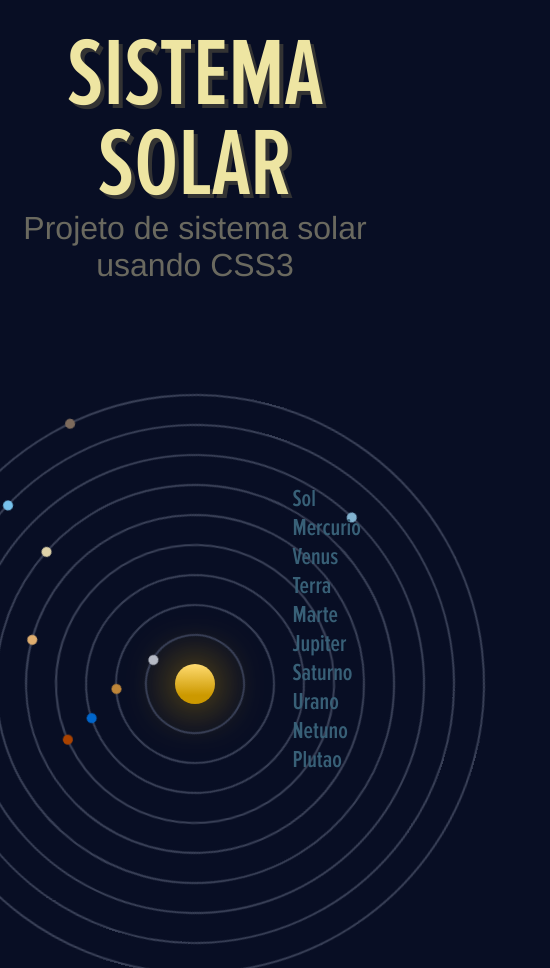
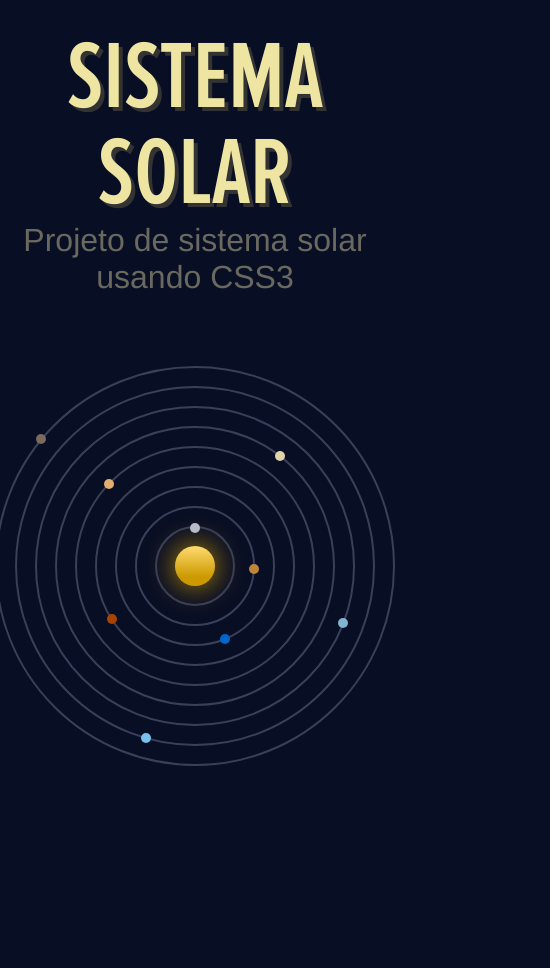
Before and after one commit to eduardo2382/projeto-sistema-solar, a plain HTML site: page index.html in a window 390 px wide. Shown: the top 968 px of the page, 550 px wide, since content can reach past the window. After the commit the page ends 870 px from the top, so only its background shows below. Drawn offline with Linux system fonts and the light colour scheme.

Commit message:
sistema solar adaptado para pequenas telas

```diff
--- a/styles/style.css
+++ b/styles/style.css
@@ -10,14 +10,7 @@
     font-style: normal;
 }
 
-@keyframes rotate {
-    0%{
-        transform: translate(-50%, -50%) rotate(0);
-    }
-    100%{
-        transform: translate(-50%, -50%) rotate(360deg);
-    }
-}
+
 
 /* Typical Media Breakpoints
 --------------------------------
@@ -117,7 +110,6 @@ span{
     height: 10px;
     width: 10px;
     border-radius: 10px;
-    text-indent: -9999px;
     display: block;
     position: absolute;
     left: 50%;
@@ -132,7 +124,6 @@ span{
     width: 100px;
     height: 100px;
     animation: rotate 6s linear infinite;
-    z-index: 99;
     transform: translate(-50%, -50%) rotate(9deg);
 }
 
@@ -272,8 +263,109 @@ span{
 @media screen and (max-width: 768px){
     #titulo{
         font-size: 6em;
-        line-height: 90px;
+        line-height: 1;
         margin-top: 20px;
     }
 
+    main{
+        margin-top: -30px;
+        margin-bottom: 0px;
+    }
+
+    #area_descrição{
+        position: static;
+        display: none;
+    }
+
+    #sol span{
+        width: 40px;
+        height: 40px;
+        box-shadow: 0px 0px 30px #c90;
+    }
+
+    #mercurio{
+        width: 80px;
+        height: 80px;
+    }
+
+    #venus span{
+        left: 117px;
+        top: 61px;
+    }
+
+    #venus{
+        width: 120px;
+        height: 120px;
+    }
+
+    #terra span{
+        left: 108px;
+        top: 151px;
+    }
+
+    #terra{
+        width: 160px;
+        height: 160px;
+    }
+
+    #marte span{
+        left: 15px;
+        top: 151px;
+    }
+
+    #marte{
+        width: 200px;
+        height: 200px;
+    }
+
+    #jupiter span{
+        left: 32px;
+        top: 36px;
+    }
+
+    #jupiter{
+        width: 240px;
+        height: 240px;
+    }
+
+    #saturno span{
+        left: 223px;
+        top: 28px;
+    }
+
+    #saturno{
+        width: 280px;
+        height: 280px;
+    }
+
+    #urano span{
+        left: 306px;
+        top: 215px;
+    }
+
+    #urano{
+        width: 320px;
+        height: 320px;
+    }
+
+    #netuno span{
+        left: 129px;
+        top: 350px;
+    }
+
+    #netuno{
+        width: 360px;
+        height: 360px;
+    }
+
+    #plutao span{
+        left: 44px;
+        top: 71px;
+    }
+
+    #plutao{
+        width: 400px;
+        height: 400px;
+    }
+
 }
```
